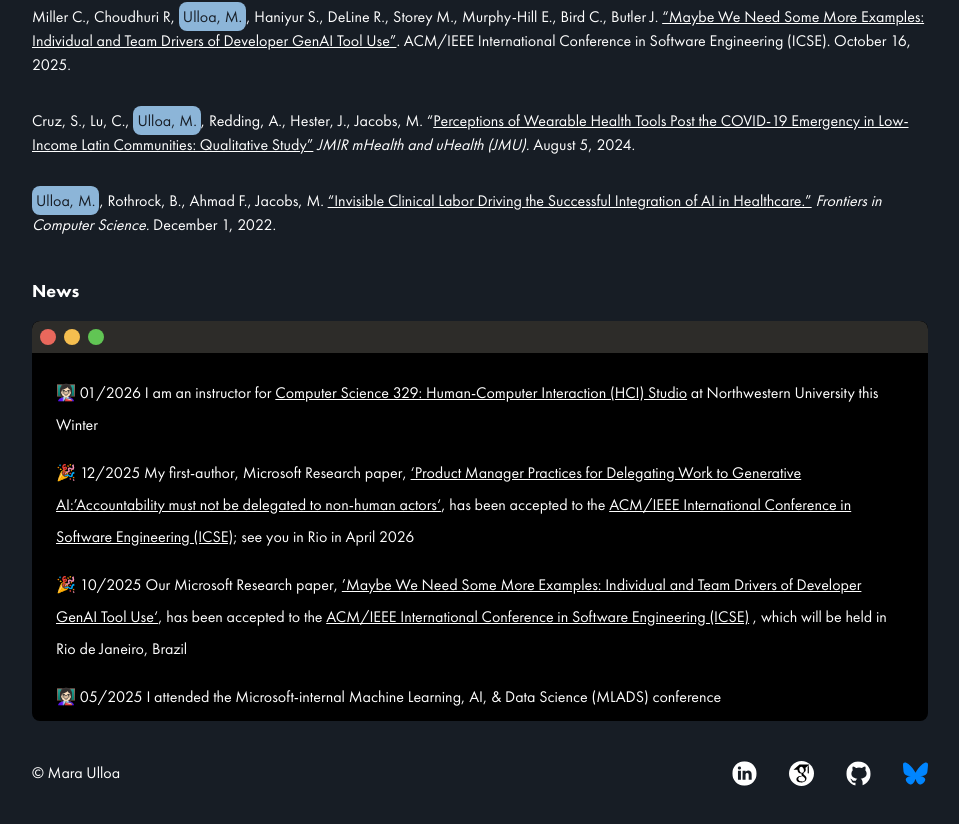
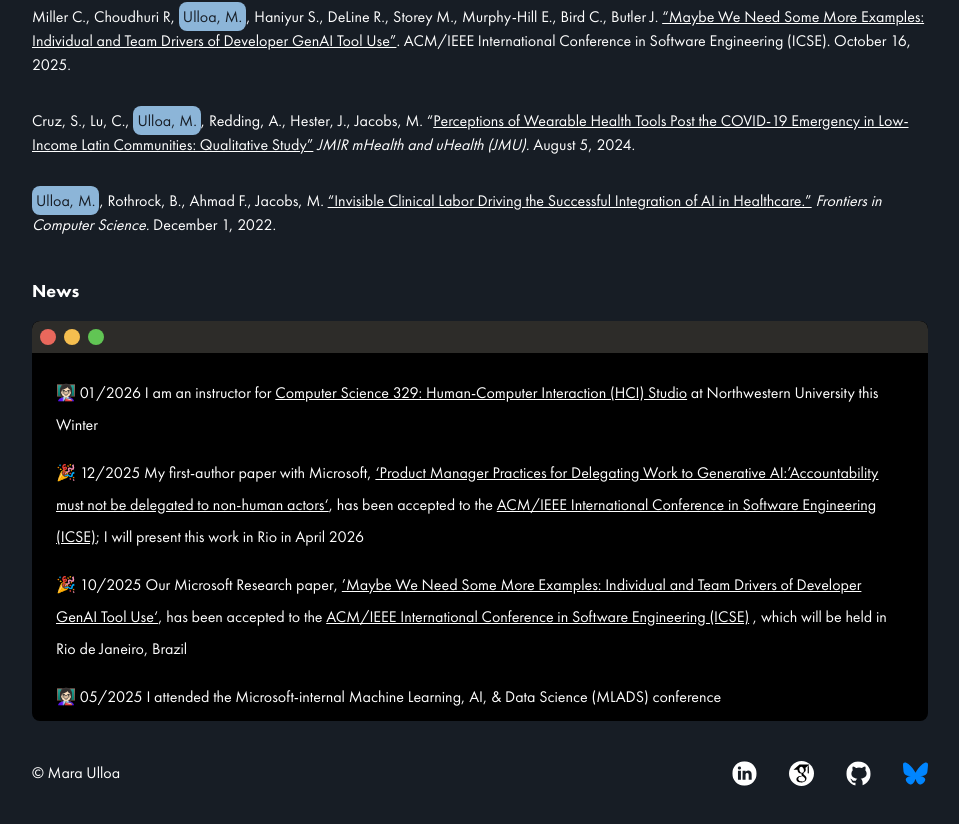
Before and after one commit to eulloa/mara-research-site, a Next.js app: page / in a window 1280 px wide. Shown: the part 1943-2767 px from the top of the page, without its empty margins (160-1119 px from the left). Built offline with nearby package versions, Linux system fonts and the light colour scheme.

Commit message:
capitalized name in mobile and modified news

```diff
--- a/src/app/components/header/headerSmall.tsx
+++ b/src/app/components/header/headerSmall.tsx
@@ -29,7 +29,7 @@
           <div className="flex-2">
             <Link href="/">
               <h1 className="text-xl font-bold">
-                Mara Ulloa{" "}
+                MARA ULLOA{" "}
                 <span className="font-light text-gray">HCI Researcher</span>
               </h1>
             </Link>
--- a/src/app/components/news.tsx
+++ b/src/app/components/news.tsx
@@ -33,7 +33,7 @@
             at Northwestern University this Winter
            </li>
           <li onClick={(e) => handleClick(e)}>
-            &#127881; 12/2025 My first-author, Microsoft Research paper,{" "}
+            &#127881; 12/2025 My first-author paper with Microsoft,{" "}
             <Link
               className="underline"
               href="https://arxiv.org/abs/2510.02504"
@@ -48,7 +48,7 @@
             >
               ACM/IEEE International Conference in Software Engineering (ICSE)
             </Link>
-            ; see you in Rio in April 2026
+            ; I will present this work in Rio in April 2026
           </li>
           <li onClick={(e) => handleClick(e)}>
             &#127881; 10/2025 Our Microsoft Research paper,{" "}
```
